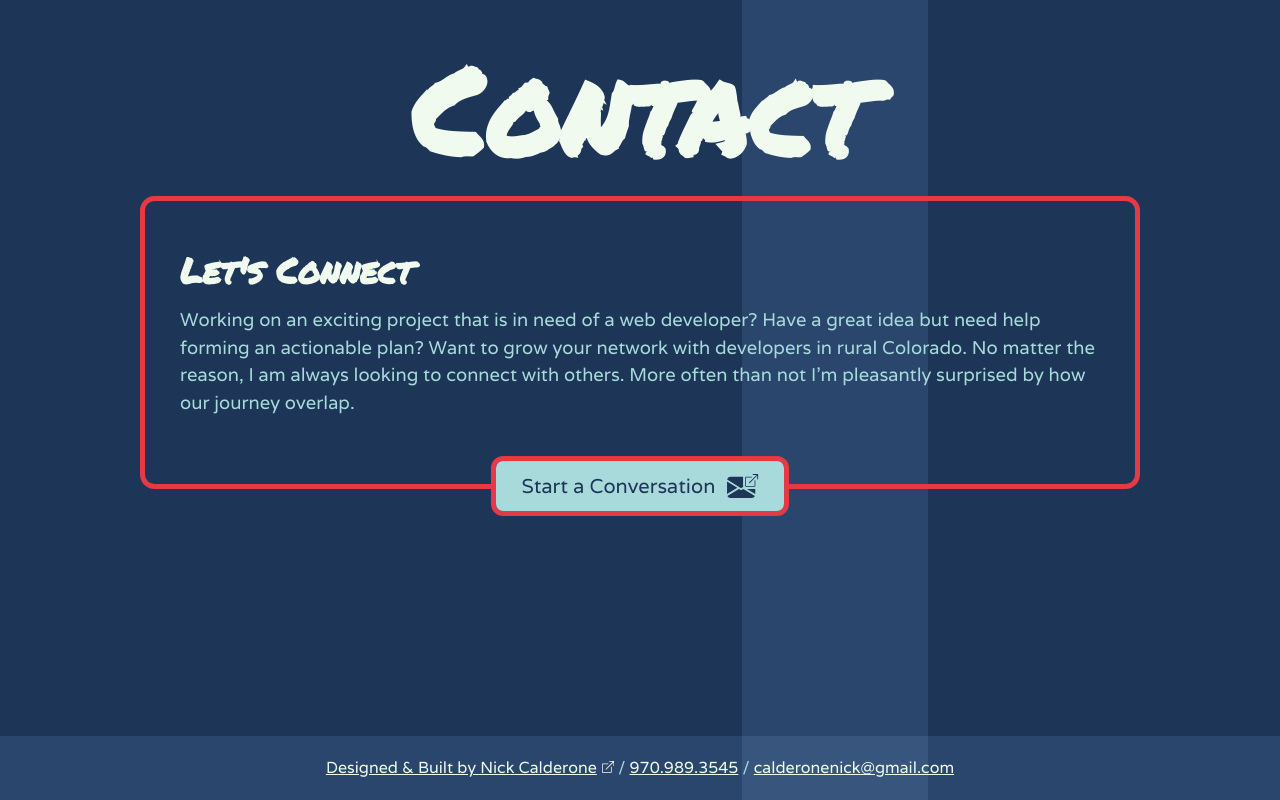
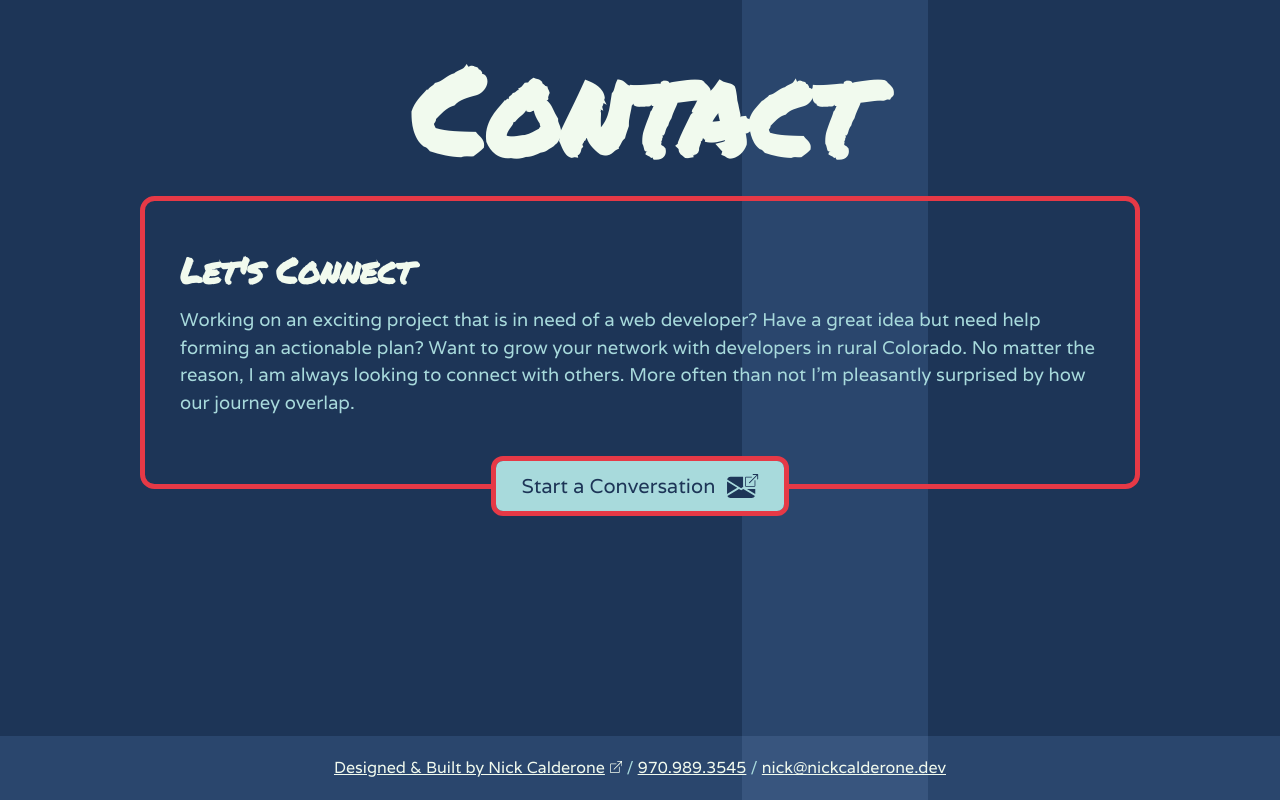
Before and after one commit to NickCalderone/developer-portfolio, a Nuxt app: page / in a window 1280 px wide. Shown: the part 2709-3509 px from the top of the page. Built offline with nearby package versions, Linux system fonts and the light colour scheme.

Commit message:
added business email

```diff
--- a/components/SiteFooter.vue
+++ b/components/SiteFooter.vue
@@ -4,7 +4,7 @@
 			colorR="var(--color-stripe-medium)">
 			<div class="footer">
 				<p><a href="https://github.com/NickCalderone/developer-portfolio" rel="noopener noreferrer" target="_blank">Designed & Built by Nick Calderone</a><NewTabIcon /> / <a href="tel:+19709893545">970.989.3545</a> /
-					<a href="mailto:calderonenick@gmail.com">calderonenick@gmail.com</a></p>
+					<a href="mailto:nick@nickcalderone.dev">nick@nickcalderone.dev</a></p>
 			</div>
 		</Content>
 	</footer>
```
